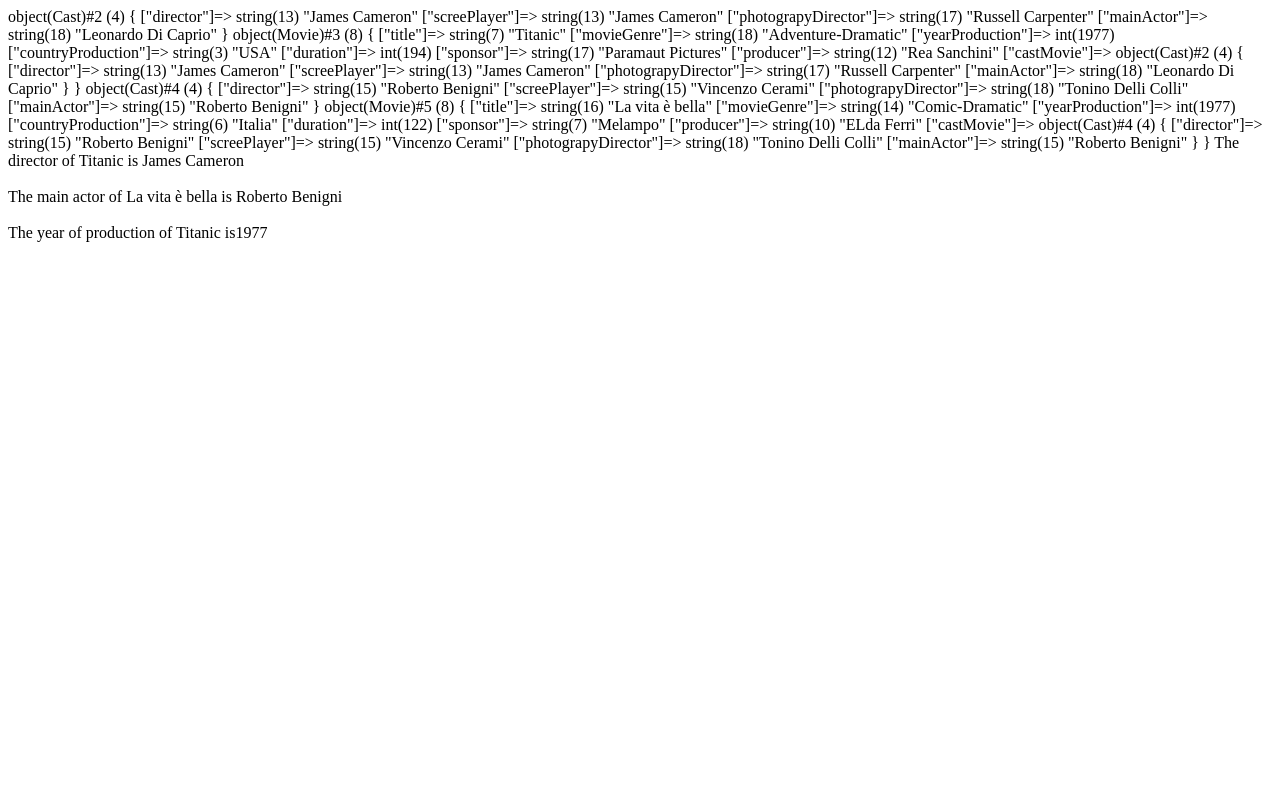
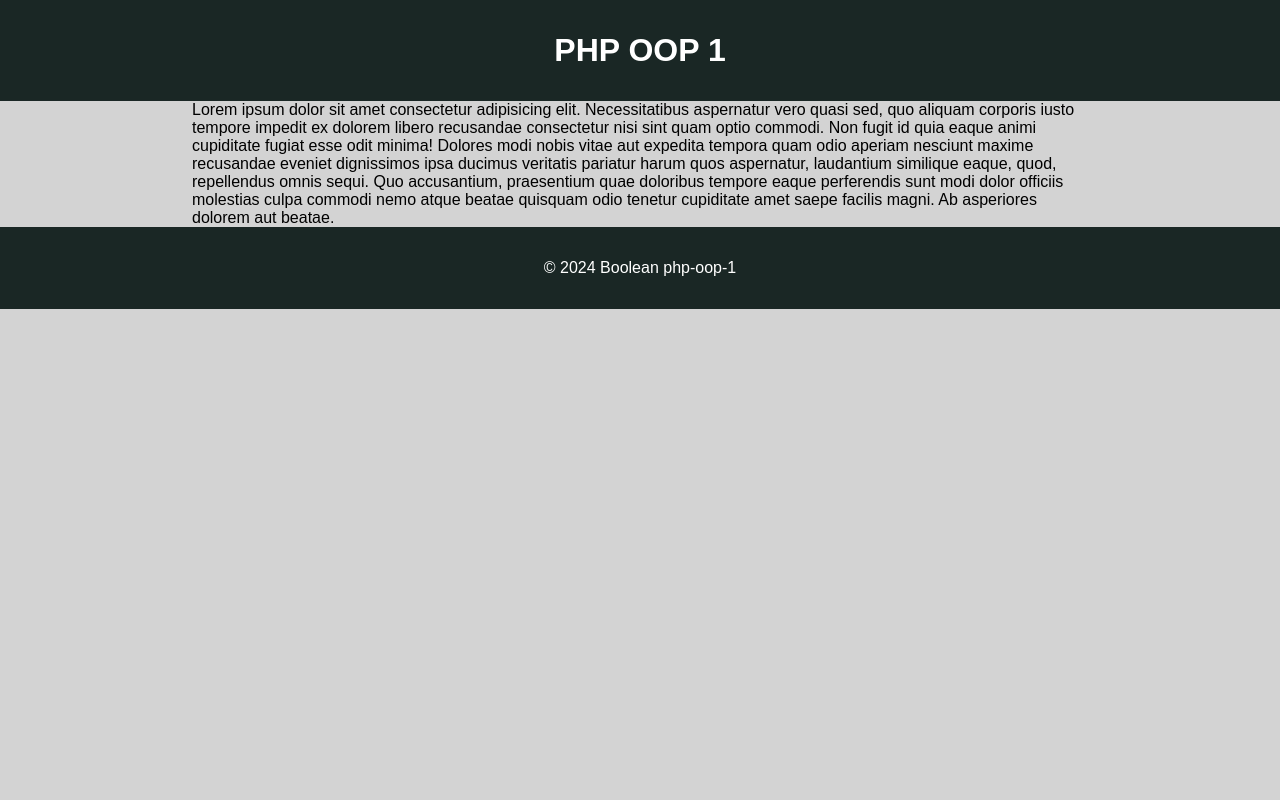
Before and after one commit to danieledisco/php-oop-1, a PHP site: page / in a window 1280 px wide. Run offline with PHP 8.4, Linux system fonts and the light colour scheme.

Commit message:
Add header footer and style

```diff
--- /dev/null
+++ b/app/Layout/footer.php
@@ -0,0 +1,9 @@
+<footer>
+    <p>
+        &copy; 2024 Boolean php-oop-1
+    </p>
+</footer>
+
+</body>
+
+</html
--- /dev/null
+++ b/app/Layout/header.php
@@ -0,0 +1,4 @@
+<header>
+    <h1>PHP OOP 1</h1>
+
+</header>
--- /dev/null
+++ b/css/style.css
@@ -0,0 +1,38 @@
+* {
+    margin: 0;
+    padding: 0;
+    box-sizing: border-box;
+}
+
+:root {
+    --oop-1-light: white;
+    --oop-1-dark: black;
+    --oop-1-body-bg: lightgray;
+    --oop-1-card-bg: rgb(10, 103, 103);
+    --oop-1-header-footer-bg: rgb(26, 39, 37);
+}
+
+body {
+    font-family: Arial, Helvetica, sans-serif;
+    background-color: var(--oop-1-body-bg);
+}
+
+
+.container {
+    width: 70%;
+    margin: auto;
+}
+
+footer {
+    background-color: var(--oop-1-header-footer-bg);
+    color: var(--oop-1-light);
+    padding: 2rem;
+    text-align: center;
+}
+
+header {
+    background-color: var(--oop-1-header-footer-bg);
+    color: var(--oop-1-light);
+    padding: 2rem;
+    text-align: center;
+}
--- a/index.php
+++ b/index.php
@@ -1,9 +1,9 @@
 <?php
-
+include __DIR__ . '/app/Layout/header.php';
 require_once __DIR__ . '/app/Models/Cast.php';
 require_once __DIR__ . '/app/Models/Movie.php';
 
-$castTitanic = new Cast('James Cameron', 'James Cameron', 'Russell Carpenter', 'Leonardo Di Caprio');
+/* $castTitanic = new Cast('James Cameron', 'James Cameron', 'Russell Carpenter', 'Leonardo Di Caprio');
 $filmTitanic = new Movie('Titanic', 'Adventure-Dramatic', 1977, 'USA', 194, 'Paramaut Pictures', 'Rea Sanchini', $castTitanic);
 
 $castLaVitaEBella = new Cast('Roberto Benigni', 'Vincenzo Cerami', 'Tonino Delli Colli', 'Roberto Benigni');
@@ -27,4 +27,24 @@ echo '<br>';
 echo '<br>';
 
 $yearOfTitanic = $filmTitanic->getYearProduction();
-echo "The year of production of Titanic is" . $yearOfTitanic;
+echo "The year of production of Titanic is" . $yearOfTitanic; */
+?>
+<!DOCTYPE html>
+<html lang="en">
+
+<head>
+    <meta charset="UTF-8">
+    <meta name="viewport" content="width=device-width, initial-scale=1.0">
+    <title>Document</title>
+    <link rel="stylesheet" href="./css/style.css">
+</head>
+
+<body>
+    <main>
+        <div class="container">
+            Lorem ipsum dolor sit amet consectetur adipisicing elit. Necessitatibus aspernatur vero quasi sed, quo aliquam corporis iusto tempore impedit ex dolorem libero recusandae consectetur nisi sint quam optio commodi. Non fugit id quia eaque animi cupiditate fugiat esse odit minima! Dolores modi nobis vitae aut expedita tempora quam odio aperiam nesciunt maxime recusandae eveniet dignissimos ipsa ducimus veritatis pariatur harum quos aspernatur, laudantium similique eaque, quod, repellendus omnis sequi. Quo accusantium, praesentium quae doloribus tempore eaque perferendis sunt modi dolor officiis molestias culpa commodi nemo atque beatae quisquam odio tenetur cupiditate amet saepe facilis magni. Ab asperiores dolorem aut beatae.
+        </div>
+
+    </main>
+
+    <?php include __DIR__ . '/app/Layout/footer.php'; ?>
```
